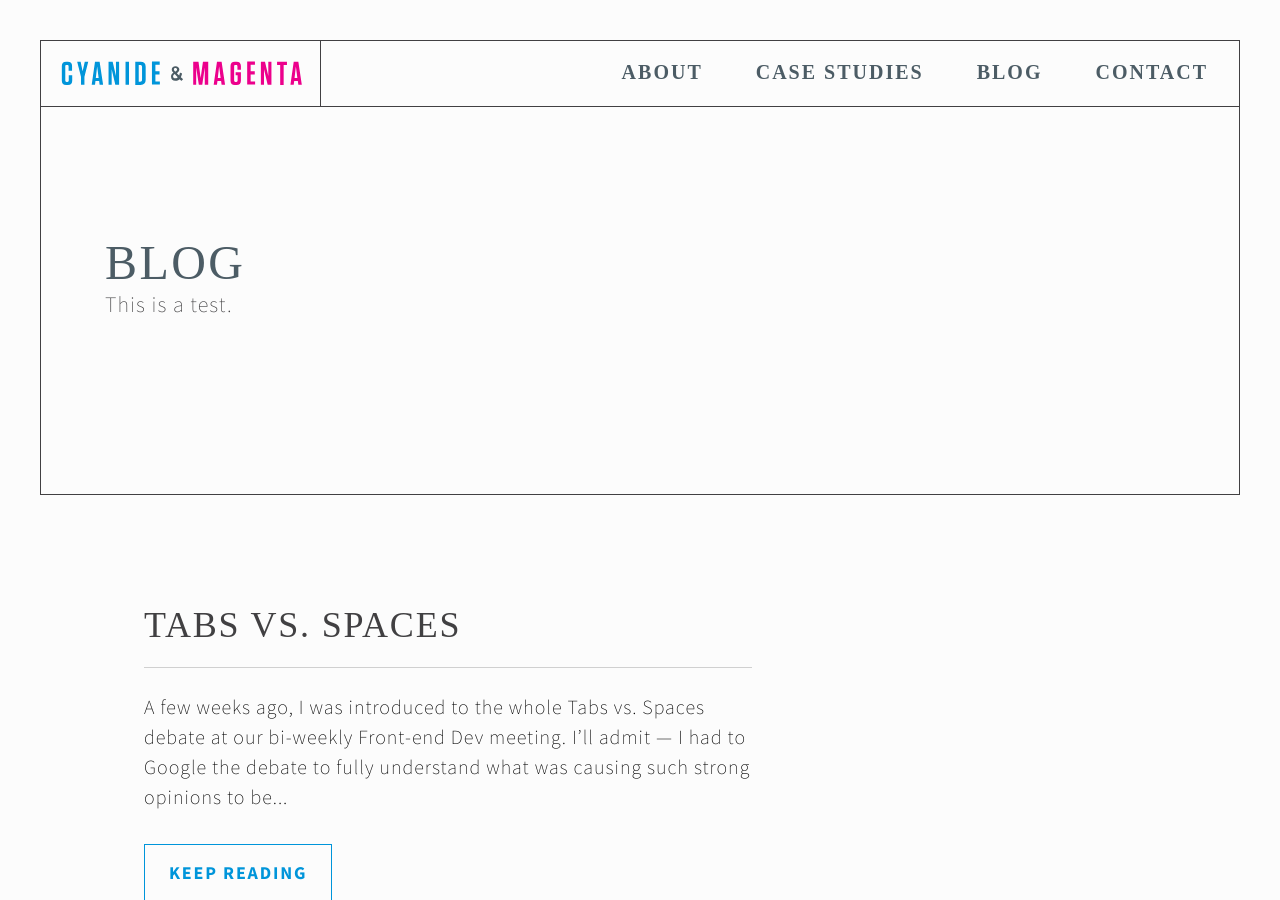
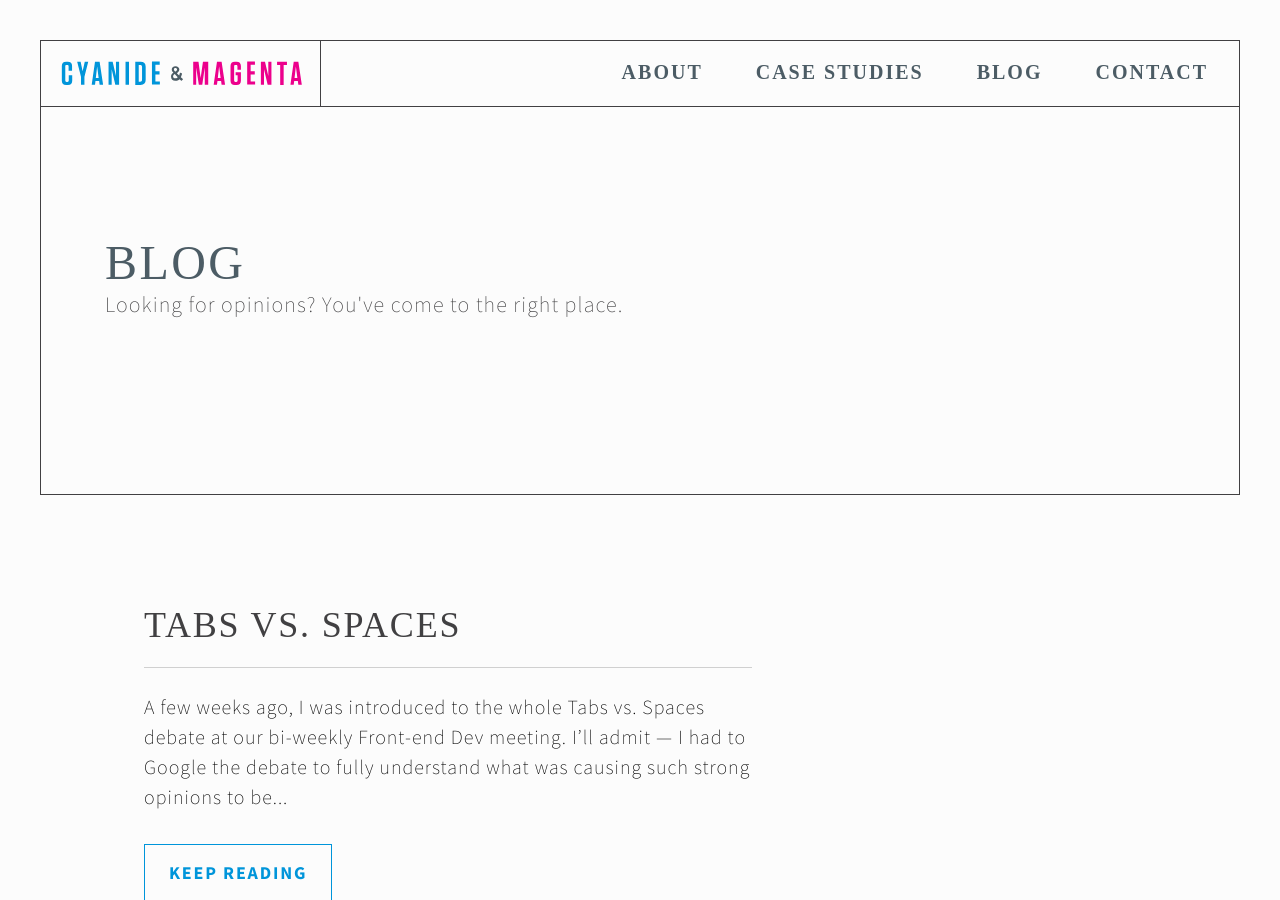
Before and after one commit to caitlynmayers/cyanide-magenta, a Jekyll site: the page built from blog/index.html, in a window 1280 px wide and 900 px high. Built offline with Jekyll 4.4.1, drawn with Linux system fonts in a browser that asks for light colours; Markdown is read by kramdown in place of the engine named in the settings; the list of posts is cut into pages by our own code.

Commit message:
updating the permalink styles to be prettier and slug-based, as well as changing the text in the blog feature area.

```diff
--- a/_config.yml
+++ b/_config.yml
@@ -3,7 +3,7 @@
 highlighter: pygments # or rouge or null
 exclude: ["node_modules", "gulpfile.js", "package.json"]
 gems: [jekyll-paginate]
-permalink: pretty
+permalink: /blog/:title/
 paginate: 8
 paginate_path: "/blog/:num/"
 collections:
--- a/blog/index.html
+++ b/blog/index.html
@@ -2,7 +2,7 @@
 layout: page
 title: Blog
 heading: Blog
-subheading: This is a test.
+subheading: Looking for opinions? You've come to the right place.
 weight: 3
 ---
 
```
